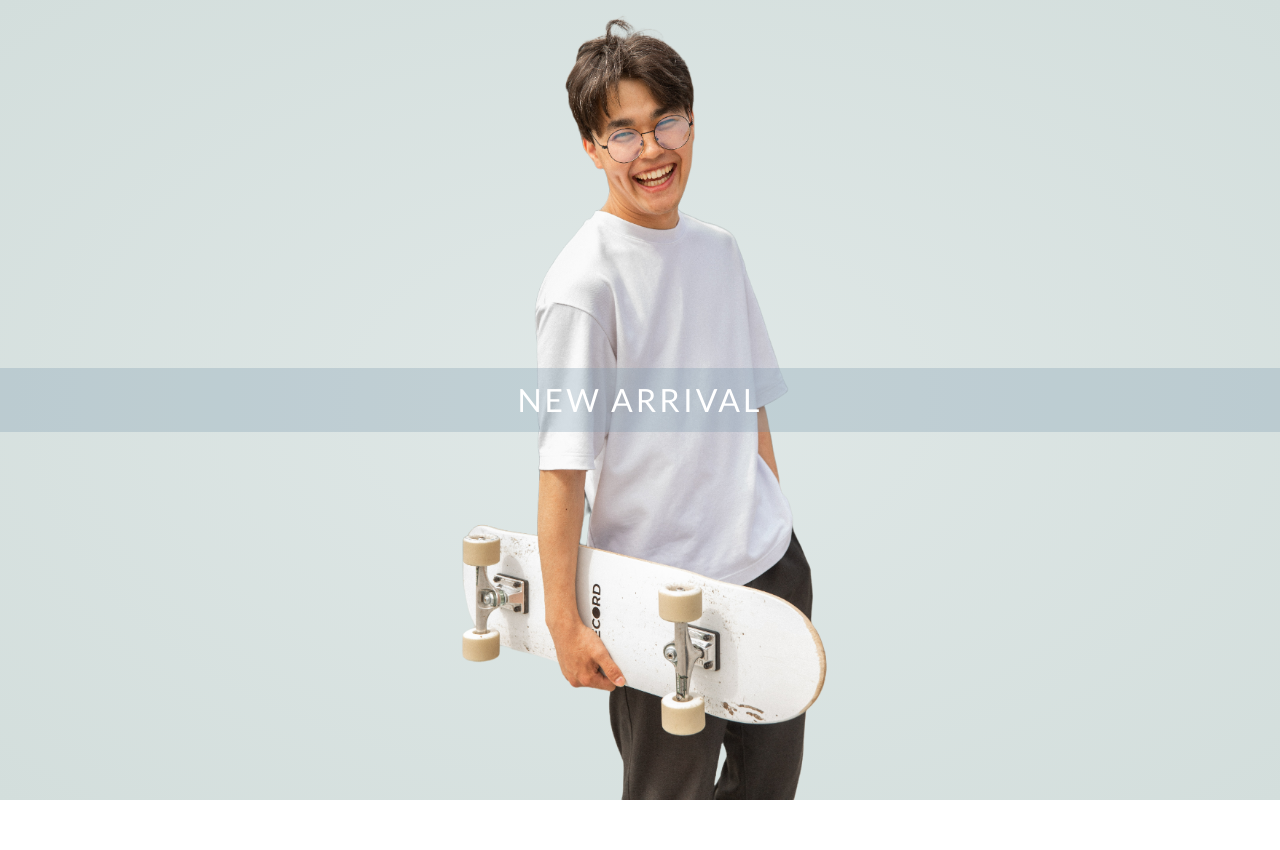
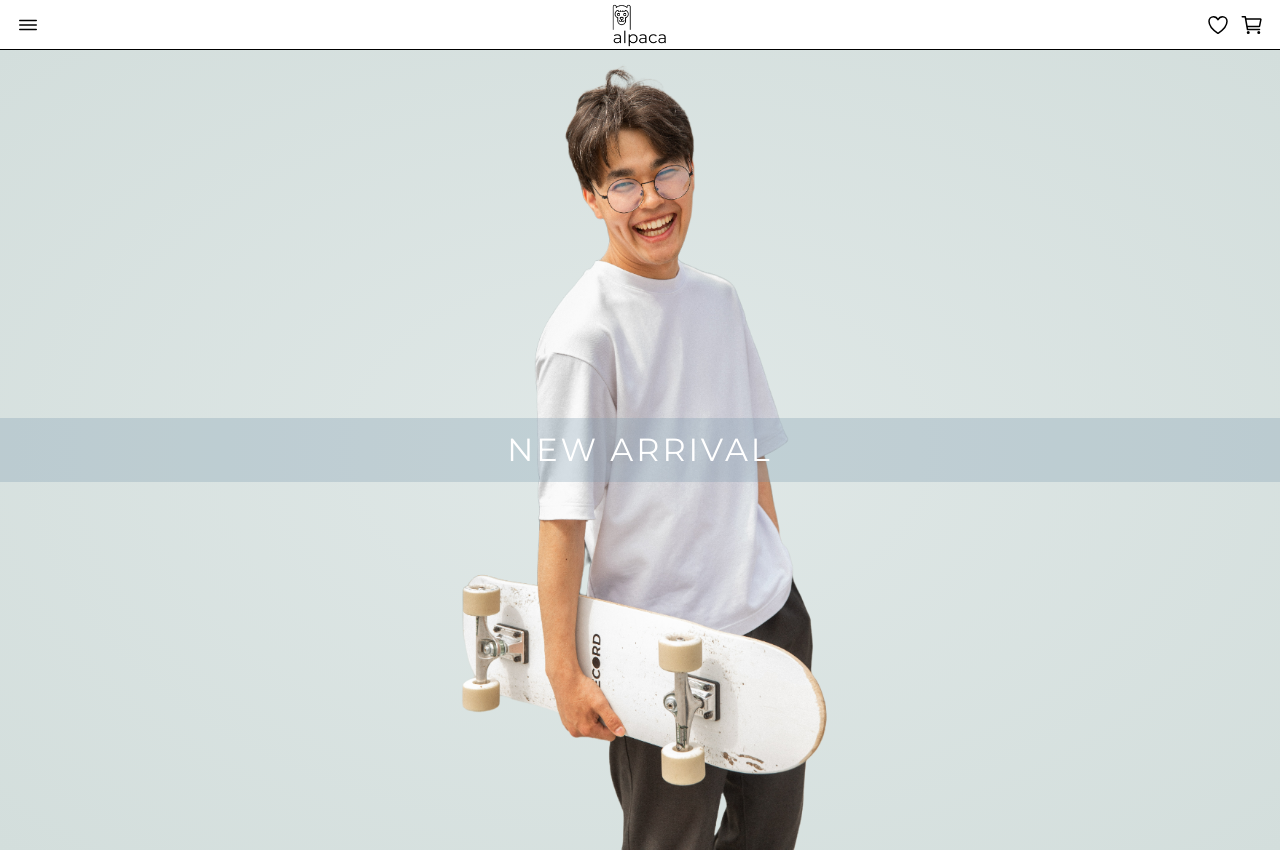
Before and after one commit to aldi-milano/alpaca-store, a React (Create React App) app: page / in a window 1280 px wide. Before the commit the page ends 800 px from the top, so only its background shows below. Built offline with nearby package versions, Linux system fonts and the light colour scheme.

Commit message:
adding header

```diff
--- a/package.json
+++ b/package.json
@@ -8,6 +8,7 @@
     "@testing-library/user-event": "^13.5.0",
     "react": "^18.2.0",
     "react-dom": "^18.2.0",
+    "react-icons": "^4.4.0",
     "react-scripts": "5.0.1",
     "sass": "^1.53.0",
     "sass-loader": "^13.0.2",
--- a/public/index.html
+++ b/public/index.html
@@ -4,11 +4,7 @@
     <meta charset="UTF-8" />
     <meta http-equiv="X-UA-Compatible" content="IE=edge" />
     <meta name="viewport" content="width=device-width, initial-scale=1.0" />
-    <link
-      rel="icon"
-      type="image/x-icon"
-      href="../src/assets/ico/favicon-32x32.png"
-    />
+    <link rel="icon" type="image/x-icon" href="./icon.png" />
     <title>Alpaca</title>
   </head>
   <body>
--- a/src/App.js
+++ b/src/App.js
@@ -1,10 +1,12 @@
 import React from 'react';
+import Header from './components/header/Header';
 import Hero from './components/hero/Hero';
 import './scss/style.scss';
 
 function App() {
   return (
     <main>
+      <Header />
       <Hero />
     </main>
   );
--- /dev/null
+++ b/src/components/header/Header.js
@@ -0,0 +1,23 @@
+import React from 'react';
+import logo from '../../assets/logo/alpaca-logo.png';
+import { IoCartOutline, IoHeartOutline, IoMenuOutline } from 'react-icons/io5';
+import './header.scss';
+
+function Header() {
+  return (
+    <>
+      <header className='header'>
+        <IoMenuOutline className='header__icon' />
+        <a href='#'>
+          <img src={logo} alt='logo alpaca' className='header__logo' />
+        </a>
+        <div className='header__icon-container'>
+          <IoHeartOutline className='header__icon' />
+          <IoCartOutline className='header__icon' />
+        </div>
+      </header>
+    </>
+  );
+}
+
+export default Header;
--- /dev/null
+++ b/src/components/header/header.scss
@@ -0,0 +1,28 @@
+@use '../../scss/utility' as u;
+
+.header {
+  height: u.rem(50);
+  padding: 0.5rem 1rem;
+  border-bottom: solid 1px rgba(0, 0, 0);
+  position: relative;
+  @include u.flex(space-between);
+
+  &__logo {
+    width: u.rem(70);
+    position: absolute;
+    top: 0;
+    left: 50%;
+    transform: translate(-50%, -5%);
+    cursor: pointer;
+  }
+  &__icon {
+    font-size: u.rem(24);
+    font-weight: 400;
+    cursor: pointer;
+  }
+
+  &__icon-container {
+    @include u.flex;
+    gap: u.rem(10);
+  }
+}
--- a/src/components/hero/hero.scss
+++ b/src/components/hero/hero.scss
@@ -51,11 +51,14 @@
     &--best {
       @extend .hero__heading;
       font-size: u.rem(52);
-      font-weight: 900;
+      font-weight: 400;
+      font-family: u.$heading-font;
+      letter-spacing: -1px;
 
       span {
         font-size: u.rem(24);
         font-weight: 400;
+        letter-spacing: 5px;
       }
     }
 
--- a/src/scss/utility/_font.scss
+++ b/src/scss/utility/_font.scss
@@ -1,7 +1,11 @@
 // @import url('https://fonts.googleapis.com/css2?family=Rubik:wght@400;500;600&display=swap');
 // @import url('https://fonts.googleapis.com/css2?family=Inter:wght@400;500;600;700;800&display=swap');
 // @import url('https://fonts.googleapis.com/css2?family=Roboto:wght@400;500;700;900&display=swap');
-@import url('https://fonts.googleapis.com/css2?family=Lato:wght@400;700;900&display=swap');
+// @import url('https://fonts.googleapis.com/css2?family=Lato:wght@400;700;900&display=swap');
+@import url('https://fonts.googleapis.com/css2?family=Montserrat:wght@400;500;600;700;800;900&display=swap');
+@import url('https://fonts.googleapis.com/css2?family=Lora:wght@400;500;600;700&display=swap');
 
-$font: 'Lato', sans-serif;
+$font: 'Montserrat', sans-serif;
+$heading-font: 'Lora', serif;
+// $font: 'Lato', sans-serif;
 // $font: 'Rubik', sans-serif;
```
Also changed, not shown: public/icon.png (added), 1 other file (tests, documents, lock files or other folders).
